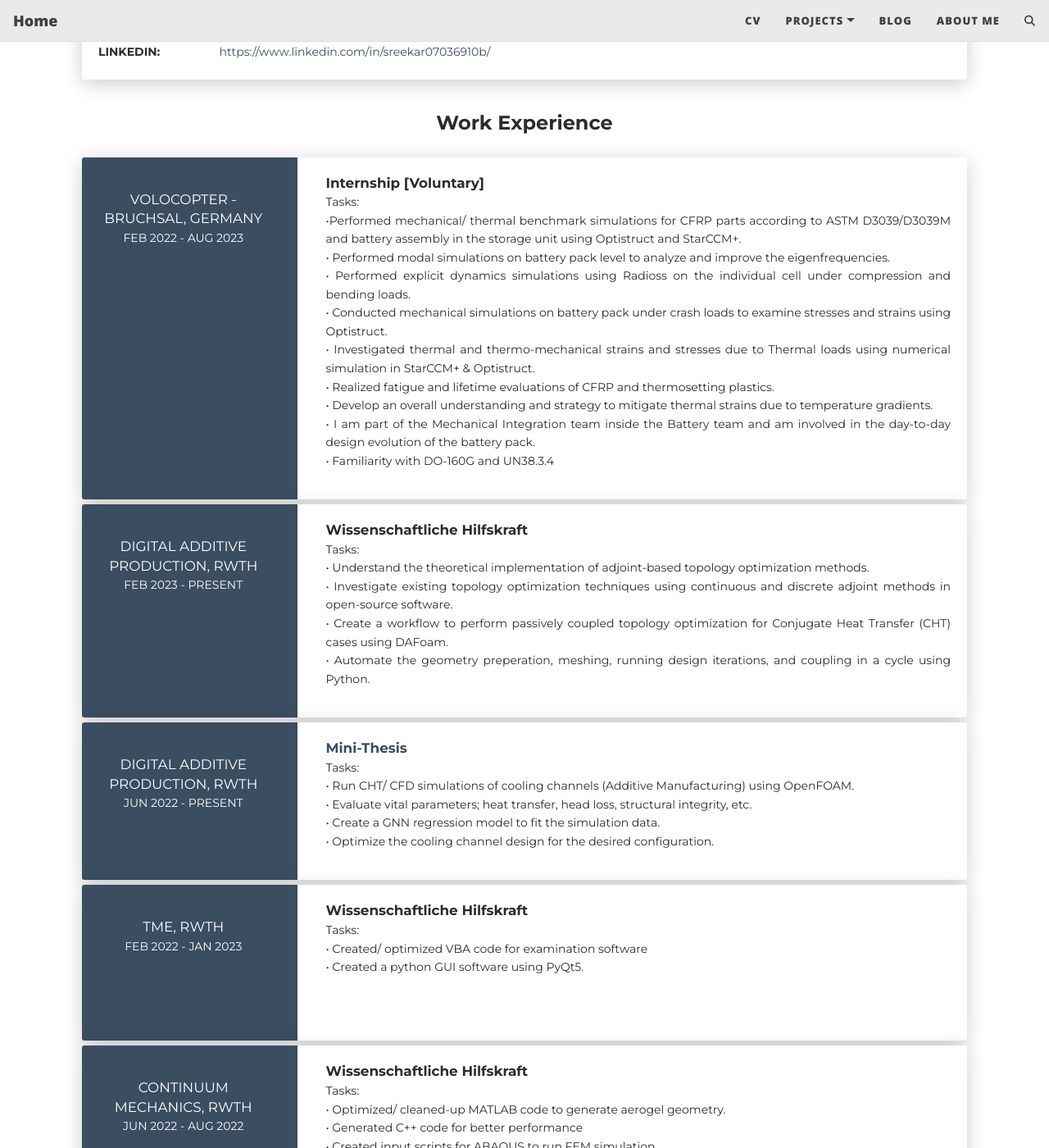
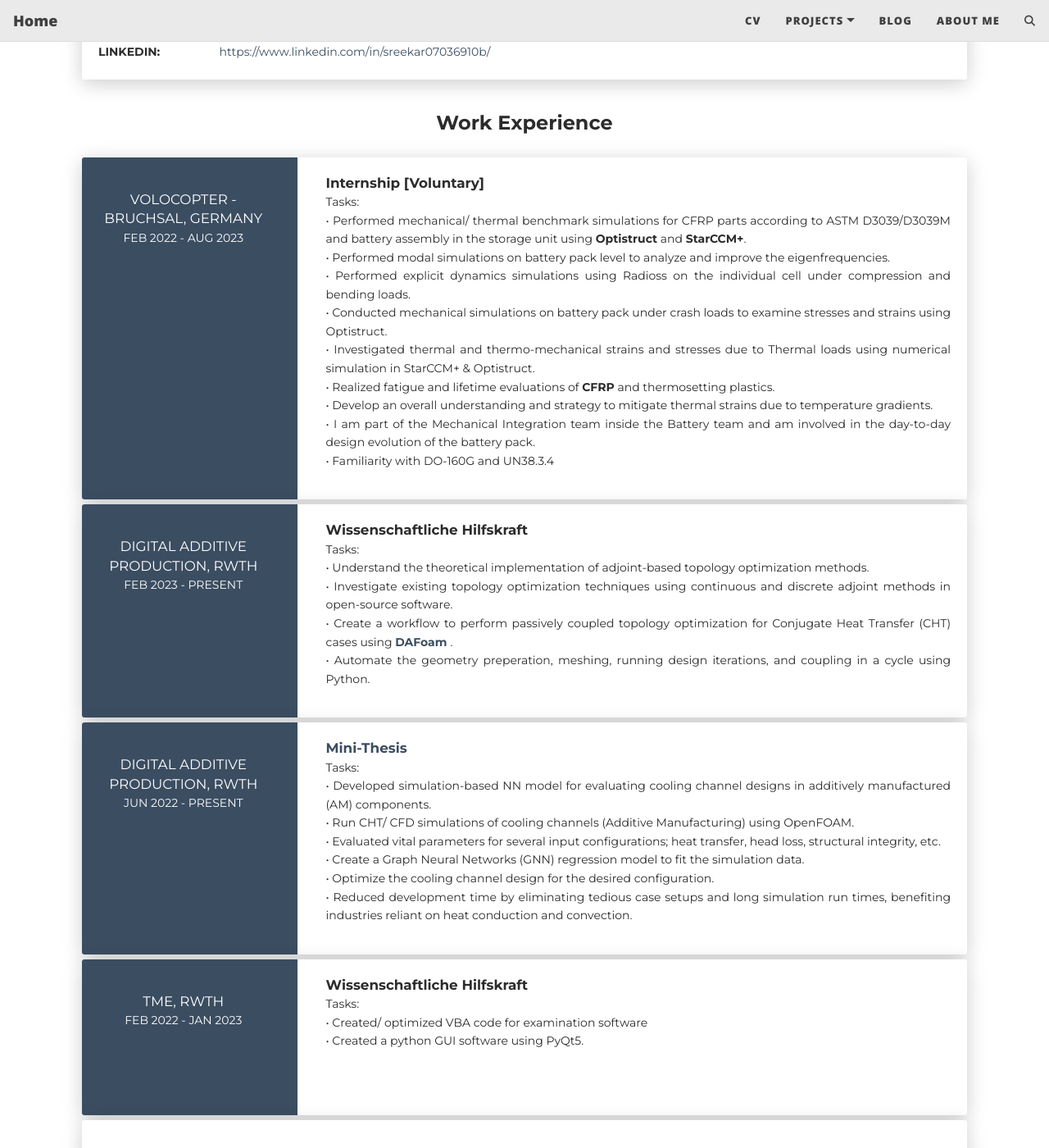
Before and after one commit to sreekar2858/sreekar2858.github.io, a Jekyll site: the page built from cv.md, in a window 1280 px wide and 1400 px high, scrolled down 805 px. Shown: the whole window at 82% size. Built offline with Jekyll 4.4.1, drawn with Linux system fonts in a browser that asks for light colours; nearby versions of some CDN libraries; comment, search, counter and statistics services are not loaded; some of the changed text lies outside the part shown.

Commit message:
updated descriptions

```diff
--- a/cv.md
+++ b/cv.md
@@ -104,12 +104,12 @@
           <div class="card-body">
             <div class="h5"><strong>Internship [Voluntary]</strong></div>
             <p>Tasks:<br>
-            •Performed mechanical/ thermal benchmark simulations for CFRP parts according to ASTM D3039/D3039M and battery assembly in the storage unit using Optistruct and StarCCM+.<br>
+            • Performed mechanical/ thermal benchmark simulations for CFRP parts according to ASTM D3039/D3039M and battery assembly in the storage unit using <strong>Optistruct</strong> and <strong>StarCCM+</strong>.<br>
             • Performed modal simulations on battery pack level to analyze and improve the eigenfrequencies.<br>
             • Performed explicit dynamics simulations using Radioss on the individual cell under compression and bending loads.<br>
             • Conducted mechanical simulations on battery pack under crash loads to examine stresses and strains using Optistruct.<br>
             • Investigated thermal and thermo-mechanical strains and stresses due to Thermal loads using numerical simulation in StarCCM+ & Optistruct.<br>
-            • Realized fatigue and lifetime evaluations of CFRP and thermosetting plastics.<br>
+            • Realized fatigue and lifetime evaluations of <strong>CFRP</strong> and thermosetting plastics.<br>
             • Develop an overall understanding and strategy to mitigate thermal strains due to temperature gradients.<br>
             • I am part of the Mechanical Integration team inside the Battery team and am involved in the day-to-day design evolution of the battery pack.<br>
             • Familiarity with DO-160G and UN38.3.4</p>
@@ -132,7 +132,7 @@
             <p>Tasks:<br>
             • Understand the theoretical implementation of adjoint-based topology optimization methods.<br>
             • Investigate existing topology optimization techniques using continuous and discrete adjoint methods in open-source software.<br>
-            • Create a workflow to perform passively coupled topology optimization for Conjugate Heat Transfer (CHT) cases using DAFoam.<br>
+            • Create a workflow to perform passively coupled topology optimization for Conjugate Heat Transfer (CHT) cases using <strong><a href="https://dafoam.github.io/" target=_blank title="DAFoam ref"> DAFoam </a></strong>.<br>
             • Automate the geometry preperation, meshing, running design iterations, and coupling in a cycle using Python.</p>
           </div>
         </div>
@@ -151,10 +151,12 @@
           <div class="card-body">
             <div class="h5"><strong><a href="/2020-02-26-master-minithesis/">Mini-Thesis</a></strong></div>
             <p>Tasks:<br>
+            • Developed simulation-based NN model for evaluating cooling channel designs in additively manufactured (AM) components.<br>
             • Run CHT/ CFD simulations of cooling channels (Additive Manufacturing) using OpenFOAM.<br>
-            • Evaluate vital parameters; heat transfer, head loss, structural integrity, etc.<br>
-            • Create a GNN regression model to fit the simulation data.<br>
-            • Optimize the cooling channel design for the desired configuration.</p>
+            • Evaluated vital parameters for several input configurations; heat transfer, head loss, structural integrity, etc.<br>
+            • Create a Graph Neural Networks (GNN) regression model to fit the simulation data.<br>
+            • Optimize the cooling channel design for the desired configuration.<br>
+            • Reduced development time by eliminating tedious case setups and long simulation run times, benefiting industries reliant on heat conduction and convection.</p>
           </div>
         </div>
       </div>
@@ -426,7 +428,7 @@
           <div class="col-md-6">
             <div class="progress-container progress-primary"><span class="progress-badge">Star-CCM+</span>
               <div class="progress">
-                <div class="progress-bar progress-bar-primary" data-aos="progress-full" data-aos-offset="10" data-aos-duration="2000" role="progressbar" aria-valuenow="60" aria-valuemin="0" aria-valuemax="100" style="width: 50%;"></div><span class="progress-value">50</span>
+                <div class="progress-bar progress-bar-primary" data-aos="progress-full" data-aos-offset="10" data-aos-duration="2000" role="progressbar" aria-valuenow="60" aria-valuemin="0" aria-valuemax="100" style="width: 75%;"></div><span class="progress-value">75</span>
               </div>
             </div>
           </div>
```
Also changed, not shown: 1 other file.
